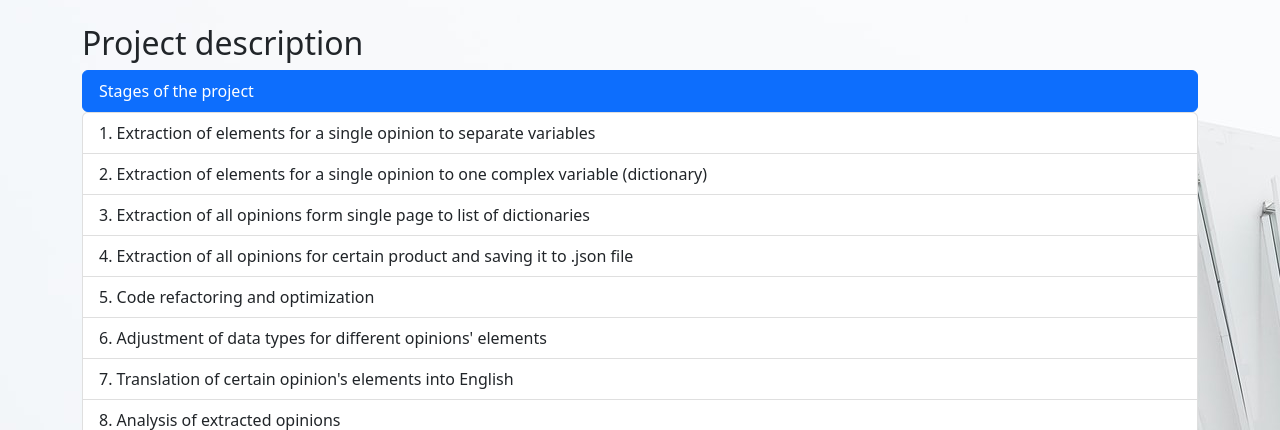
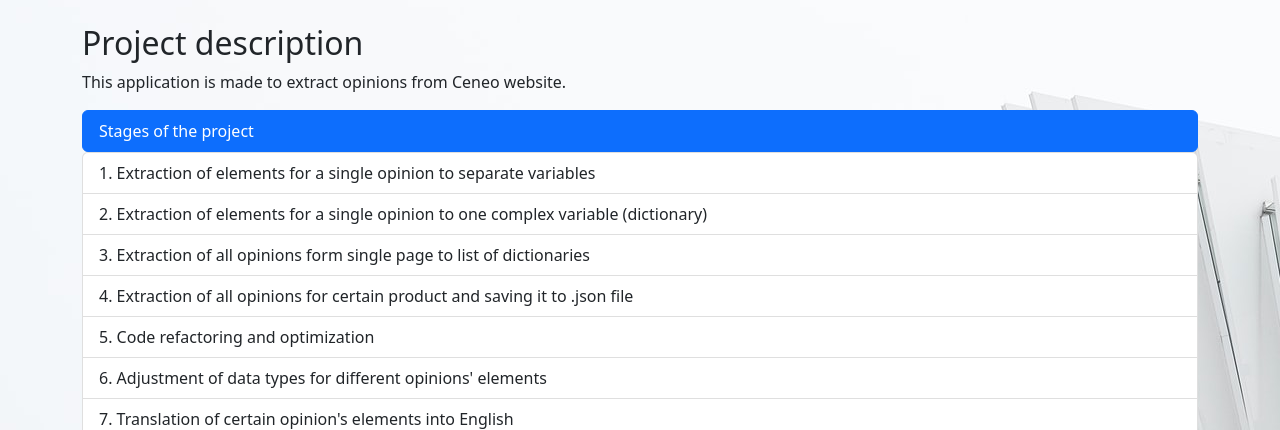
Before and after one commit to Marcel-Mudrak/CeneoWebScraper, a Flask app: page / in a window 1280 px wide. Shown: the part 73-503 px from the top of the page. Run offline with Flask 2, Linux system fonts and the light colour scheme.

Commit message:
30.06.2022 MM

```diff
--- a/app/templates/index.html.jinja
+++ b/app/templates/index.html.jinja
@@ -15,6 +15,9 @@
         </header>
       </div>
 	<h2>Project description</h2>
+  <p>
+    This application is made to extract opinions from Ceneo website.
+  </p>
         <ul class="list-group fixed">
           <li class="list-group-item active opacity-60" aria-current="true">Stages of the project</li>
         </ul>
--- a/app/templates/products.html.jinja
+++ b/app/templates/products.html.jinja
@@ -5,7 +5,6 @@
           <a href="/" class="d-flex align-items-center mb-3 mb-md-0 me-md-auto text-dark text-decoration-none">
             <span class="fs-4">Ceneo Web Scraper</span>
           </a>
-
           <ul class="nav nav-pills">
             <li class="nav-item"><a href="{{url_for('index')}}" class="nav-link" aria-current="page">Home</a></li>
             <li class="nav-item"><a href="{{url_for('extract')}}" class="nav-link">Extract opinions</a></li>
```
